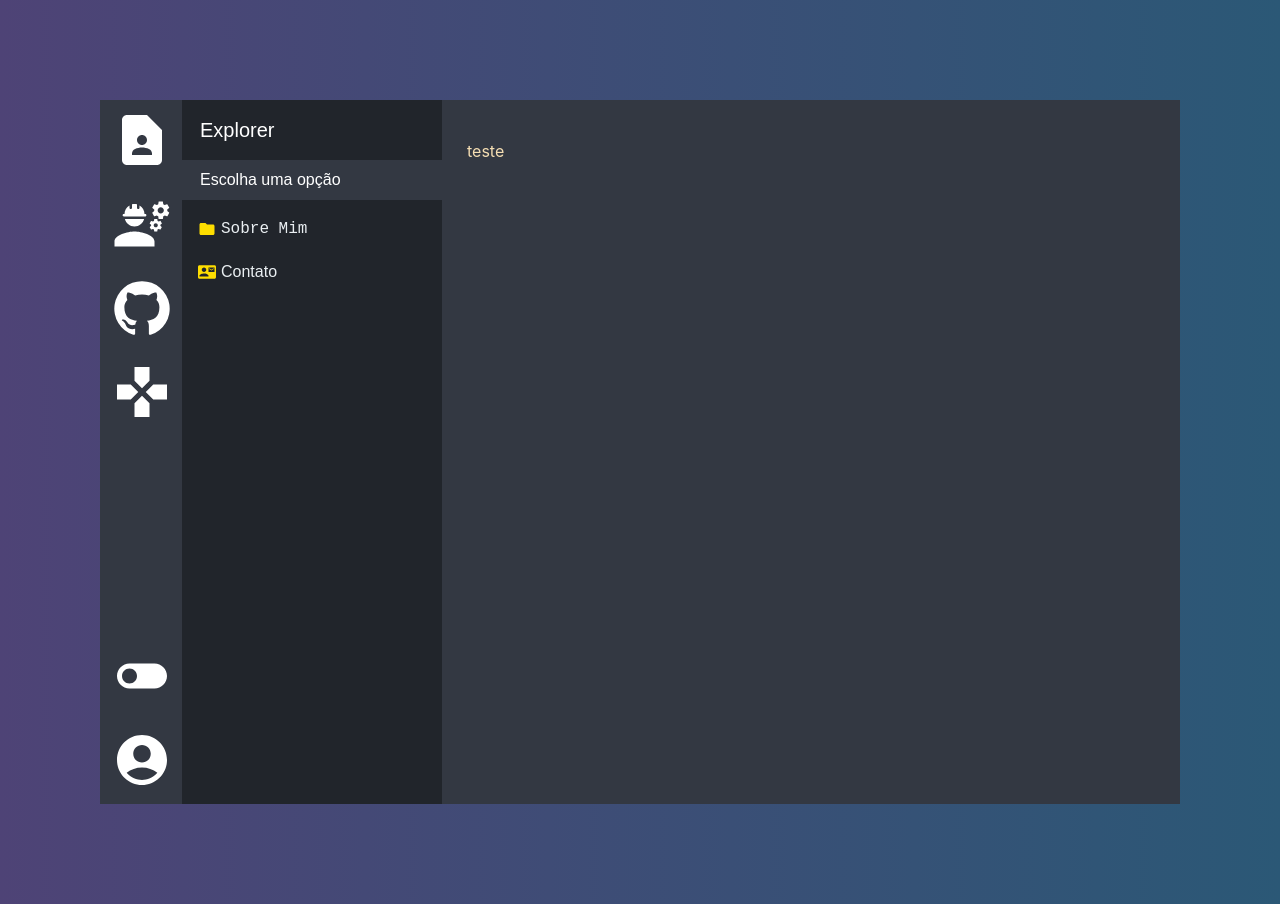
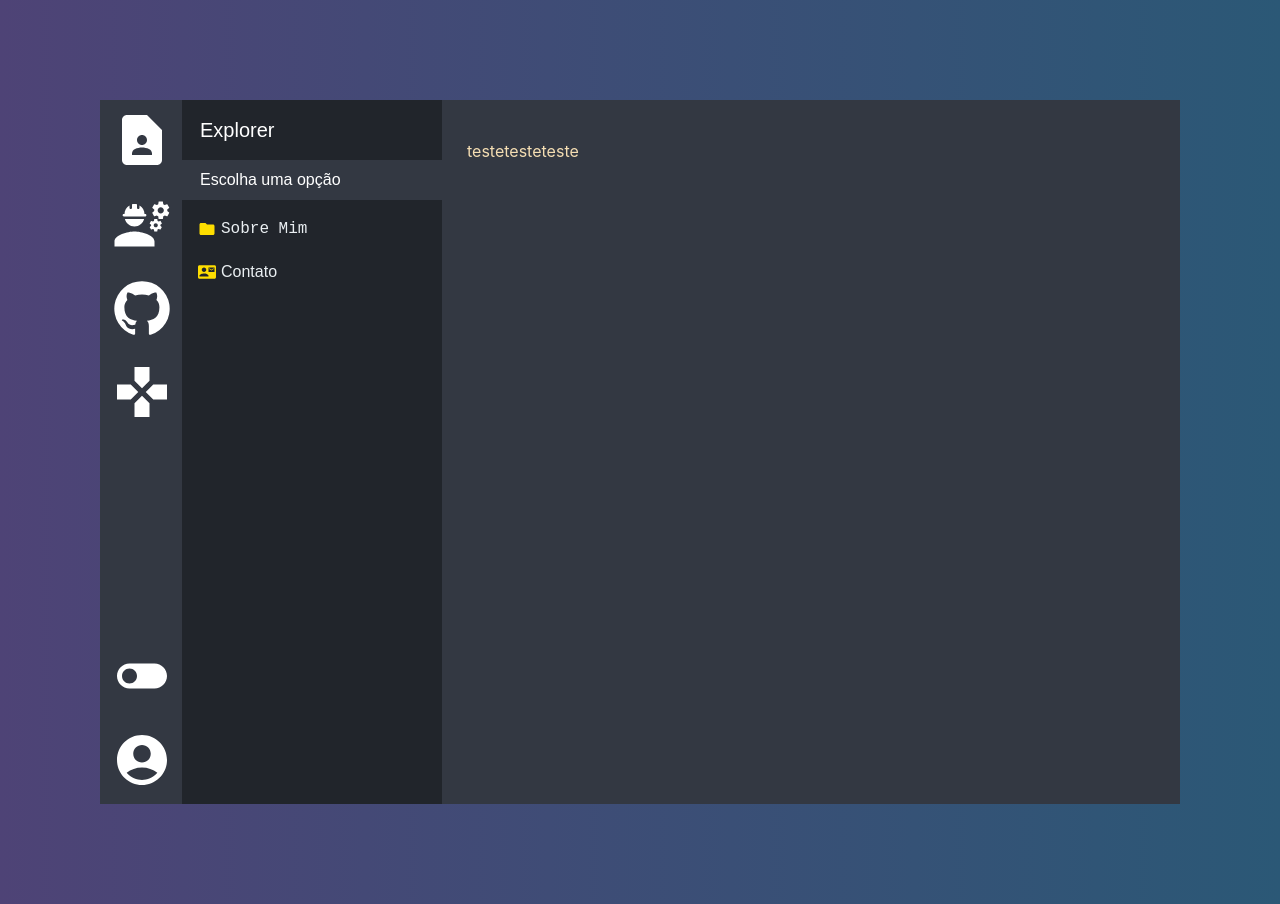
Before and after one commit to ebertm777/vscode-like-bio, a React (Create React App) app: page / in a window 1280 px wide. Built offline with nearby package versions, Linux system fonts and the light colour scheme.

Commit message:
added teste

```diff
--- a/src/Components/Content/Content.jsx
+++ b/src/Components/Content/Content.jsx
@@ -14,7 +14,21 @@ const Content = ({
     <>
       <>
         <S.ContentContainer isLighty={luminosity === "light"}>
-          {content === "aboutMe" && <p> teste</p>}
+          {content === "aboutMe" && (
+            <>
+              <p> teste</p>
+              <p> teste</p>
+              <p> teste</p>
+            </>
+          )}
+
+          {content === 'contact' && (
+            <>
+              <p> outro</p>
+              <p> teste</p>
+              <p> outro</p>
+            </>
+          )}
         </S.ContentContainer>
       </>
     </>
```
